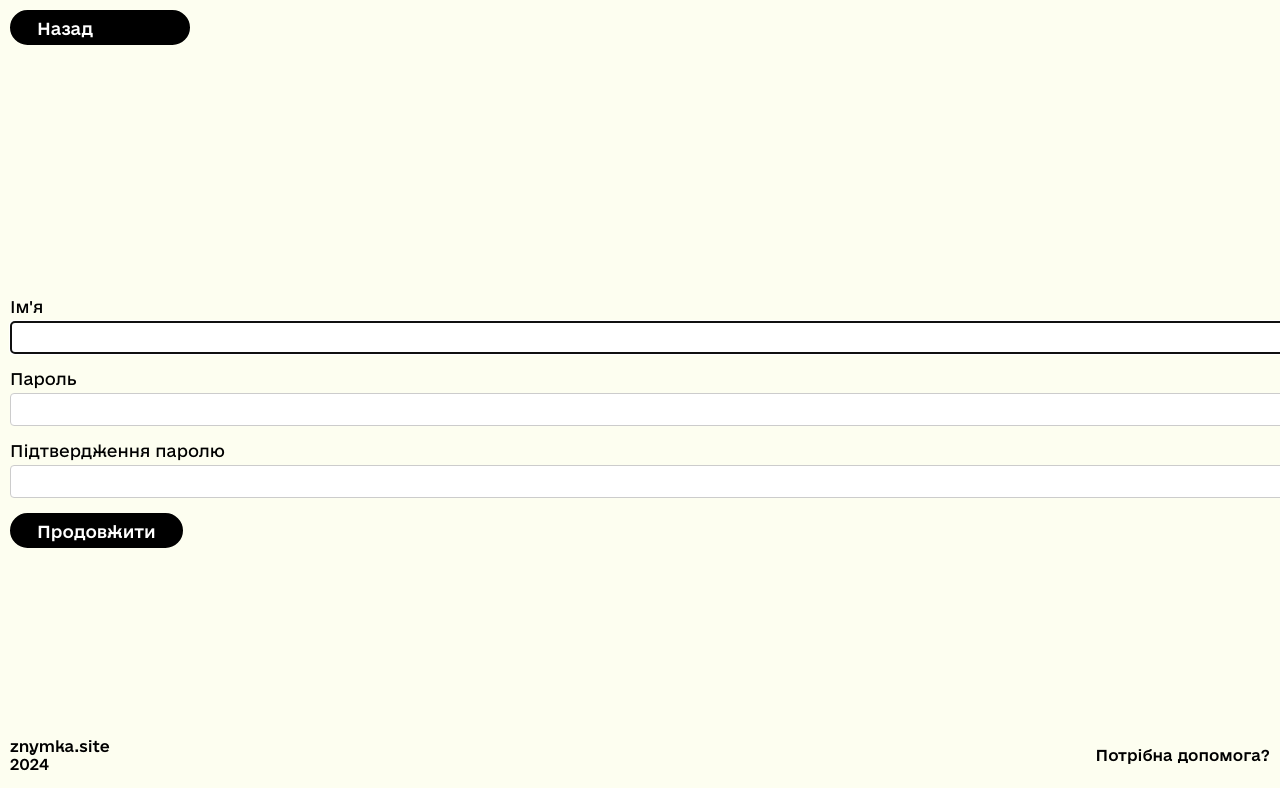
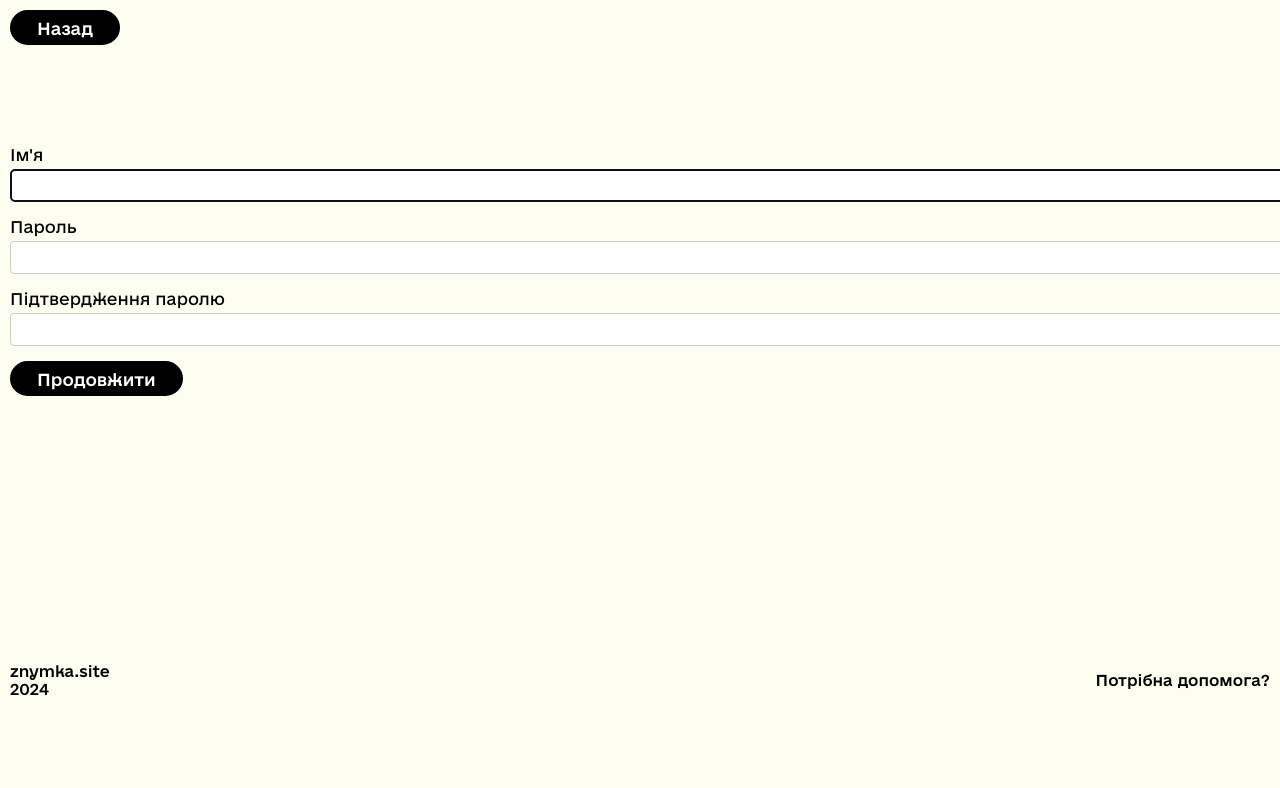
Before and after one commit to otuhii/znymka, a Django app: page /signup/ in a window 1280 px wide. Shown: the top 788 px of the page. After the commit the page ends 696 px from the top, so only its background shows below. Run offline with Django 4.2, Linux system fonts and the light colour scheme.

Commit message:
Sign up menu updates

```diff
--- a/main/static/styles/signup/style.css
+++ b/main/static/styles/signup/style.css
@@ -2,9 +2,6 @@
     margin-bottom: 15px;
 }
 
-.user-registration-form{
-    margin-top: 20%;
-}
 
 .user-registration-form label {
     display: block;
--- a/main/templates/signup/signup.html
+++ b/main/templates/signup/signup.html
@@ -1,6 +1,5 @@
 {%extends 'layout.html'%}
 {%load static%}
-<!--Тут хуйню ту всю нормально розташувати і взагалі треба ше заредачити форму яку я сюди передаю-->
 
 {%block css%}
 <link rel="stylesheet" href="{%static 'styles/signup/style.css'%}">
@@ -8,9 +7,11 @@
 
 
 {%block content%}
+<header class="header" style="justify-content: flex-start;">
+    <a class="button"  style="text-decoration: none;" href="javascript:window.history.back();">Назад</a>
+</header>
 
-<a class="button" style="text-decoration: none; width: 10%;" href="javascript:window.history.back();">Назад</a>
-
+<main class="main">
     <form method="POST" class="user-registration-form">
         {% csrf_token %}
 
@@ -40,5 +41,6 @@
         <!--TO DO: додати перервірку коректності електронної адреси бо можуть неправильно ввести, кидати якийсь лист на пошту-->
         <button class="button" type="submit">Продовжити</button>
     </form>
+</main>
 
 {%endblock%}
--- a/main/views.py
+++ b/main/views.py
@@ -2,7 +2,7 @@ from django.shortcuts import render, get_object_or_404, redirect
 from django.contrib.auth import authenticate, login, logout
 from django.views.decorators.csrf import csrf_exempt
 from django.contrib.auth.forms import UserCreationForm
-
+from django.contrib.auth.decorators import login_required
 
 
 
@@ -18,11 +18,6 @@ def homepageView(request):
 
 def helpPage(request):
     return render(request, "help.html")
-
-def logout_view(request):
-    logout(request)
-    return redirect("indexPage")
-
 
 #AUTHENTICATION
 @csrf_exempt
@@ -40,6 +35,7 @@ def loginView(request):
 
     return render(request, 'login/login.html')
 
+@csrf_exempt
 def signupView(request):
     if request.method == "POST":
         form = UserCreationForm(request.POST)
@@ -50,10 +46,12 @@ def signupView(request):
         form = UserCreationForm()
 
     return render(request, 'signup/signup.html', {
-        'form': form
+        'form': form #Поміняти цю форму
         })
 
+@login_required
+def logout_view(request):
+    logout(request)
+    return redirect("indexPage")
 
-
-
-#############################################
+###################################################
```
Also changed, not shown: db.sqlite3, 1 other file. Lines whose indentation alone changed are shown as unchanged.
